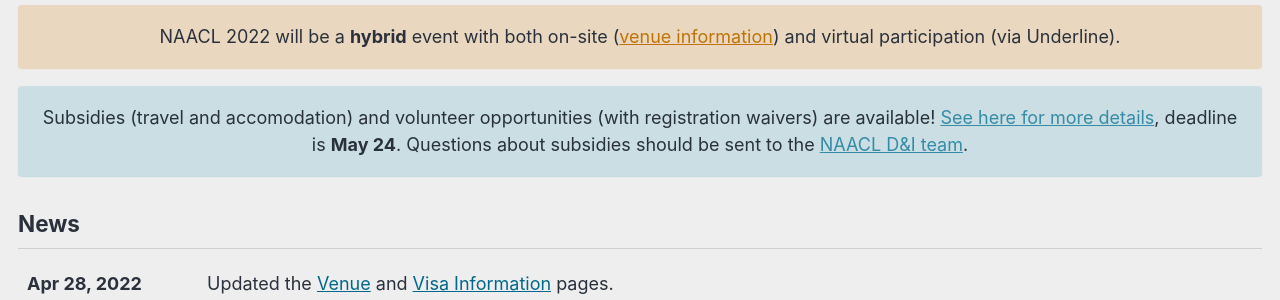
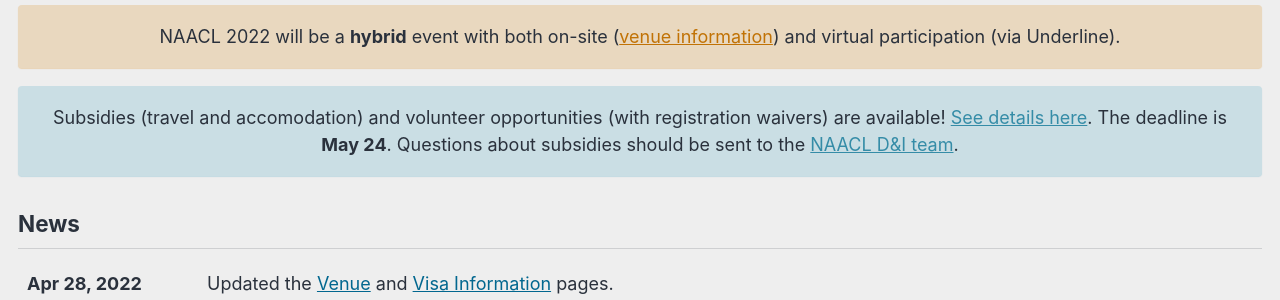
Before and after one commit to naacl-org/naacl-2022-website, a Jekyll site: the page built from _pages/home.md, in a window 1280 px wide. Shown: the part 605-905 px from the top of the page. Built offline with Jekyll 4.4.1, drawn with Linux system fonts in a browser that asks for light colours; cached includes are drawn as plain includes; comment, search, counter and statistics services are not loaded.

Commit message:
Cosmetic changes

```diff
--- a/_data/navigation.yml
+++ b/_data/navigation.yml
@@ -42,7 +42,7 @@ program:
       - title: "Workshops"
         url: /program/workshops/
       - title: "Affinity Group Workshops"
-        url: /program/affinity
+        url: /program/affinity/
       # - title: "Accepted Papers"
       #   url: /program/accepted/
       # - title: "Social Programs"
--- a/_pages/home.md
+++ b/_pages/home.md
@@ -22,7 +22,7 @@ secondary_excerpt: "July 10--15, 2022"
 NAACL 2022 will be a **hybrid** event with both on-site ([venue information](/venue/)) and virtual participation (via Underline).
 {: .text-center .notice--warning}
 
-Subsidies (travel and accomodation) and volunteer opportunities (with registration waivers) are available! [See here for more details](/blog/subsidies/), deadline is **May 24**.
+Subsidies (travel and accomodation) and volunteer opportunities (with registration waivers) are available! [See details here](/blog/subsidies/). The deadline is **May 24**.
 Questions about subsidies should be sent to the [NAACL D&I team](mailto:naacl-2022-dei-chairs@googlegroups.com).
 {: .text-center .notice--info}
 
```
